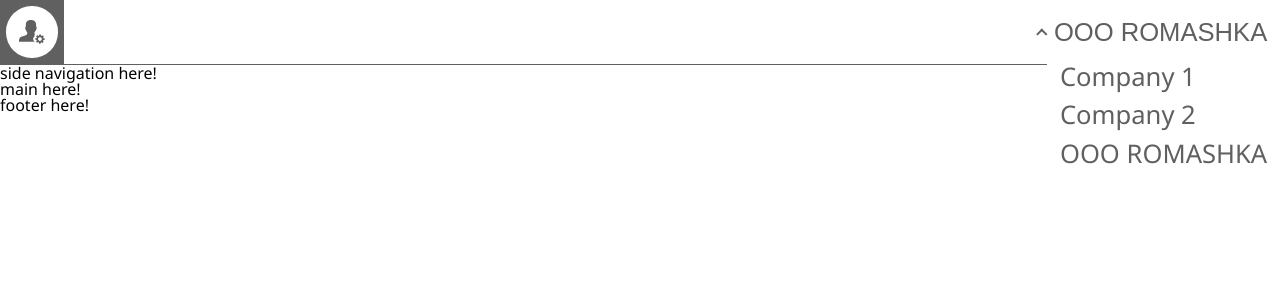
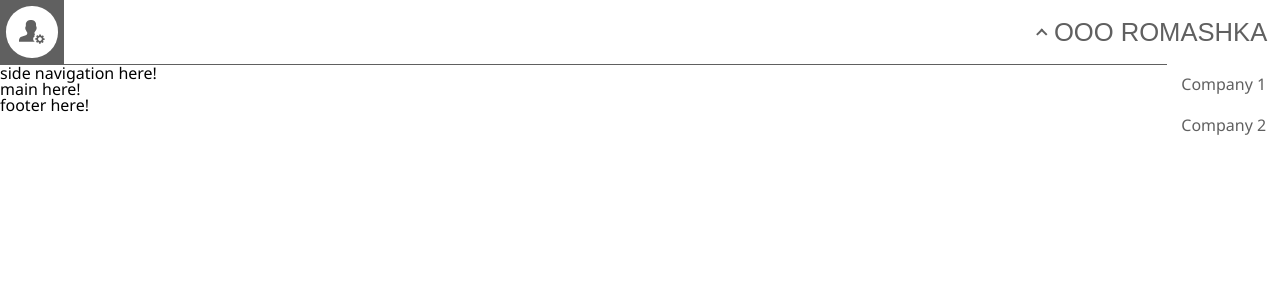
Before and after one commit to mikhail-davydov/bdr, a React (Create React App) app in the folder frontend/: page / in a window 1280 px wide. Both pictures are taken after a click on the button "OOO ROMASHKA". Shown: the top 300 px of the page. Built offline with nearby package versions, Linux system fonts and the light colour scheme.

Commit message:
feat: select company from the drop down list
Implements: BDR-13

```diff
--- a/frontend/src/component/chevron/Chevron.css
+++ b/frontend/src/component/chevron/Chevron.css
@@ -6,6 +6,7 @@
     border-width: 0 0.2vw 0.2vw 0;
     border-style: solid;
     border-color: var(--dark-grey);
+    transition: transform 100ms;
 }
 
 .chevron-left::before {
--- a/frontend/src/component/company/Company.css
+++ b/frontend/src/component/company/Company.css
@@ -8,7 +8,7 @@
     height: 100%;
     display: flex;
     align-items: center;
-    justify-content: space-between;
+    justify-content: center;
 }
 
 .company__text {
--- a/frontend/src/component/company/Company.js
+++ b/frontend/src/component/company/Company.js
@@ -13,7 +13,7 @@ class Company extends Component {
             <div className="company-container">
                 <div className={className}>
                     <div className="company__text">
-                        OOO ROMASHKA
+                        {this.props.visibleCompany}
                     </div>
                 </div>
             </div>
--- a/frontend/src/component/header/Header.css
+++ b/frontend/src/component/header/Header.css
@@ -10,18 +10,25 @@
     visibility: hidden;
     position: absolute;
     background-color: var(--white);
-    /*border: 1px solid var(--dark-grey);*/
-    padding-right: 1vw;
-    padding-left: 1vw;
     top: 5vw;
     right: 0;
-
 }
 
 .header__list-item {
     height: 3vw;
-    font-size: 2vw;
+    border: 1px solid var(--white);
     color: var(--dark-grey);
+    padding-right: 1vw;
+    padding-left: 1vw;
+    display: flex;
+    justify-content: center;
+    align-items: center;
+    transition: background-color 250ms, border 250ms;
+}
+
+.header__list-item:hover {
+    background-color: var(--middle-grey);
+    border: 1px solid var(--black);
 }
 
 .visible {
--- a/frontend/src/component/header/Header.js
+++ b/frontend/src/component/header/Header.js
@@ -9,35 +9,30 @@ class Header extends Component {
 
     constructor(props) {
         super(props);
+        this.clickCompanyButton = this.clickCompanyButton.bind(this);
+        this.clickCompanyItem = this.clickCompanyItem.bind(this);
         this.state = {
             visible: false,
-            clickButton: this.onClick.bind(this),
+            companies: [
+                {
+                    id: 0, name: "create company", isVisible: true,
+                }
+            ]
         }
     }
 
-    onClick() {
-        console.log("button clicked");
-        this.setState({
-            visible: !this.state.visible
-        })
-    }
+    render() {
+        let userContent = <User/>;
 
-    render() {
-        console.log("Visible: ", this.state.visible);
-        let userContent = <User/>;
-        let companyContent = <Company chevronUp={this.state.visible}/>;
+        let visibleCompany = this.state.companies.find(company => company.isVisible);
+        let companyContent = <Company visibleCompany={visibleCompany.name} chevronUp={this.state.visible}/>;
 
-        //todo: mock fetch list
-        let companies = [
-            {
-                id: 1, name: "Company 1", isDefault: false,
-            }, {
-                id: 2, name: "Company 2", isDefault: true,
-            }, {
-                id: 3, name: "OOO ROMASHKA", isDefault: false,
-            },
-        ];
-        let listItems = companies.map((company) => <li className="header__list-item" key={company.id}>
+        let companies = this.state.companies
+            .filter(company => !company.isVisible)
+            .map((company) =>
+                <li className="header__list-item"
+                    key={company.id}
+                    onClick={(e) => this.clickCompanyItem(company.id, this.state.companies, e)}>
                     {company.name}
                 </li>);
         let listClassName = this.state.visible ? "header__list visible" : "header__list";
@@ -45,10 +40,42 @@ class Header extends Component {
         return (
             <header className="header">
                 <Button content={userContent}/>
-                <Button content={companyContent} onClick={this.state.clickButton}/>
-                <ul className={listClassName}>{listItems}</ul>
+                <Button content={companyContent} onClick={this.clickCompanyButton}/>
+                <ul className={listClassName}>{companies}</ul>
             </header>
         )
+    }
+
+    clickCompanyItem(key, companiesList) {
+        companiesList.forEach(company => {
+            company.isVisible = (company.id === key);
+        });
+
+        this.setState({
+            companies: companiesList,
+            visible: false
+        });
+    }
+
+    clickCompanyButton() {
+        this.setState({
+            visible: !this.state.visible
+        })
+    }
+
+    componentDidMount() {
+        this.setState({
+            //todo: fetch list from db
+            companies: [
+                {
+                    id: 1, name: "Company 1", isVisible: false,
+                }, {
+                    id: 2, name: "Company 2", isVisible: false,
+                }, {
+                    id: 3, name: "OOO ROMASHKA", isVisible: true,
+                },
+            ]
+        })
     }
 
 }
```
Lines whose indentation alone changed are shown as unchanged.
